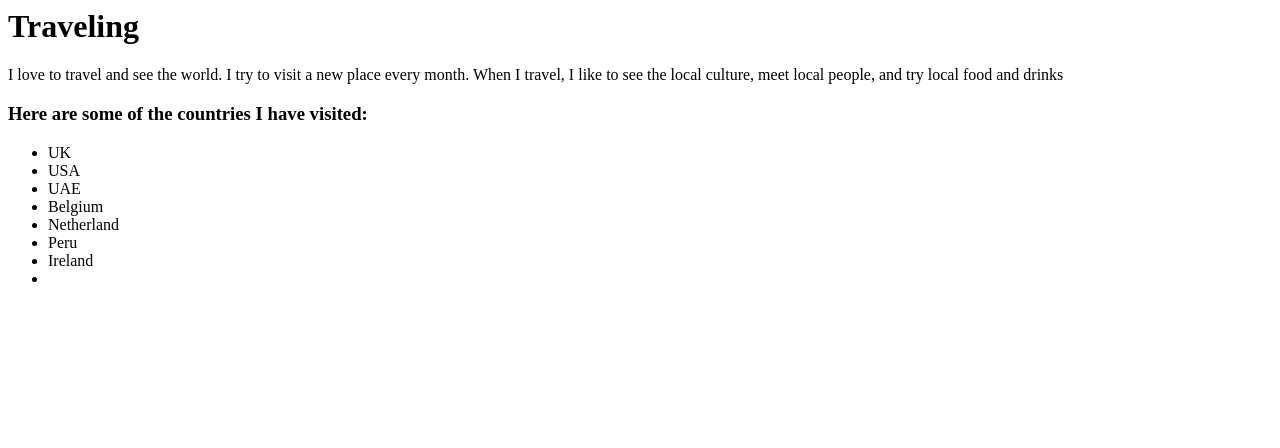
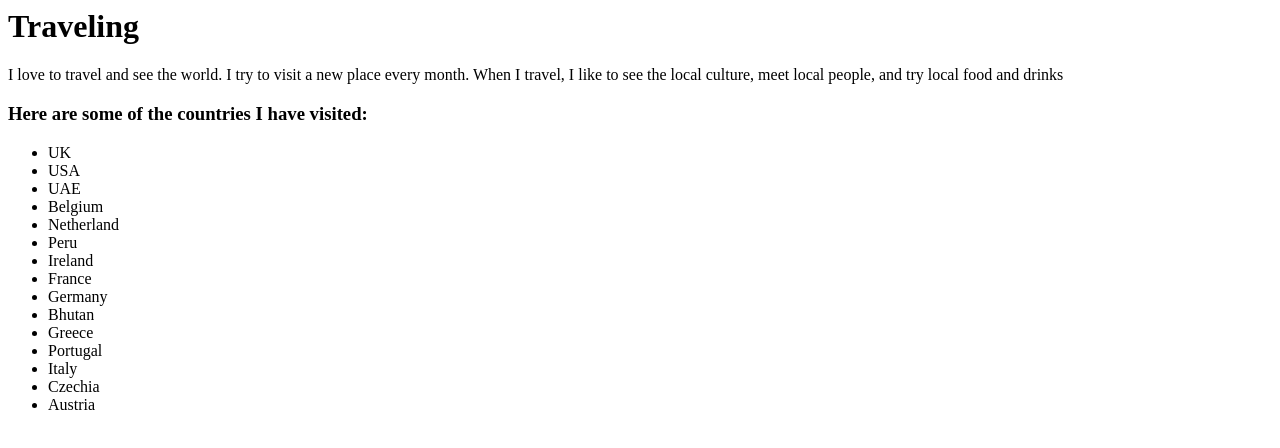
Before and after one commit to shanbaruva/FandCHobby, a plain HTML site: page Index.html in a window 1280 px wide. Drawn offline with Linux system fonts and the light colour scheme.

Commit message:
Add files via upload

```diff
--- a/Index.html
+++ b/Index.html
@@ -12,9 +12,13 @@
     <li>Netherland</li>
     <li>Peru</li>
     <li>Ireland</li>
-    <li></li>
-
+    <li>France</li>
+    <li>Germany</li>
+    <li>Bhutan</li>
+    <li>Greece</li>
+    <li>Portugal</li>
+    <li>Italy</li>
+    <li>Czechia</li>
+    <li>Austria</li>
     </ul>
-
-
 </main>
```
